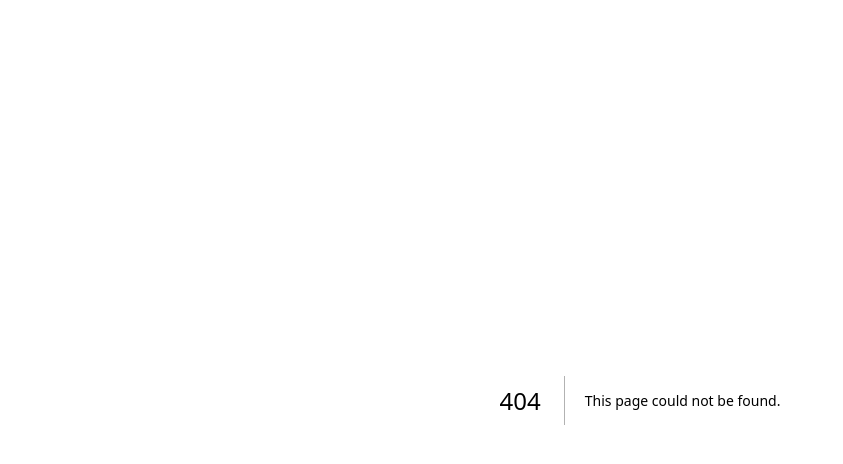
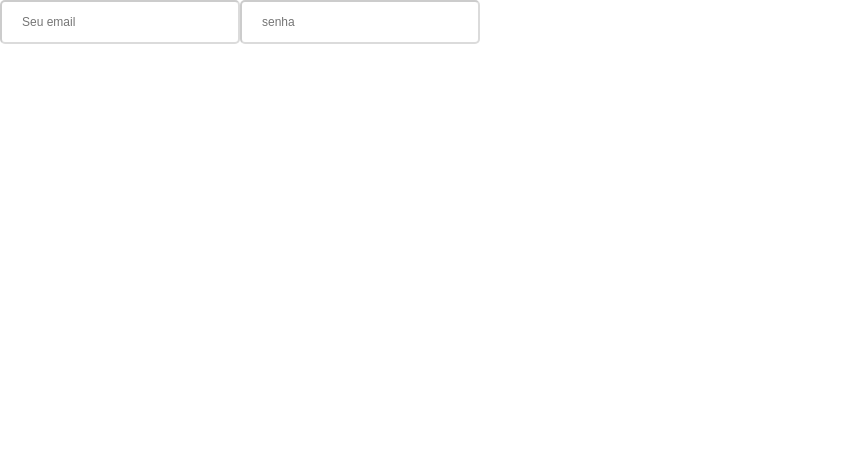
Before and after one commit to KocTeo/front-tracofood, a Next.js app: page /login in a window 1280 px wide. Before the commit this address had no page. Shown: the top 464 px of the page, without its empty margins (0-843 px from the left). Built offline with nearby package versions, Linux system fonts and the light colour scheme.

Commit message:
feat: Componente de Input

```diff
--- /dev/null
+++ b/src/components/Atoms/Input/index.tsx
@@ -0,0 +1,20 @@
+import React from "react";
+import { InputStyle } from "./style";
+
+type InputProps = {
+  type: string;
+  placeholder: string;
+  height?: string;
+  width?: string;
+}
+
+export const Input: React.FC<InputProps> = ({ type, placeholder, height, width }) => {
+  return (
+    <InputStyle
+      type={type}
+      placeholder={placeholder}
+      height={height}
+      width={width}
+    />
+  )
+}
--- /dev/null
+++ b/src/components/Atoms/Input/style.tsx
@@ -0,0 +1,11 @@
+import styled from 'styled-components'
+
+export const InputStyle = styled.input`
+  font-size: ${props => props.theme.font.size.xsm};
+  width: ${props => props.width ? props.width : '24rem'};
+  height: ${props => props.height ? props.height : '2.4rem'};
+  padding: 2rem;
+
+  border-color: rgba(78,78,78,0.2);
+  border-radius: ${props => props.theme.radius.litle};
+`;
--- /dev/null
+++ b/src/pages/login.tsx
@@ -0,0 +1,16 @@
+import { Input } from "@/components/Atoms/Input";
+
+export default function Login() {
+  return (
+    <>
+      <Input
+        type="text"
+        placeholder="Seu email"
+      />
+      <Input
+        type="password"
+        placeholder="senha"
+      />
+    </>
+  )
+}
--- a/src/styles/theme.ts
+++ b/src/styles/theme.ts
@@ -4,7 +4,7 @@ const theme = {
     secondary: '#DC9000',
     secondary_light: '#E6A11F',
     util: '#223263',
-    disable: '##C8C8C8'
+    disable: '#C8C8C8'
   },
 
   font: {
```
